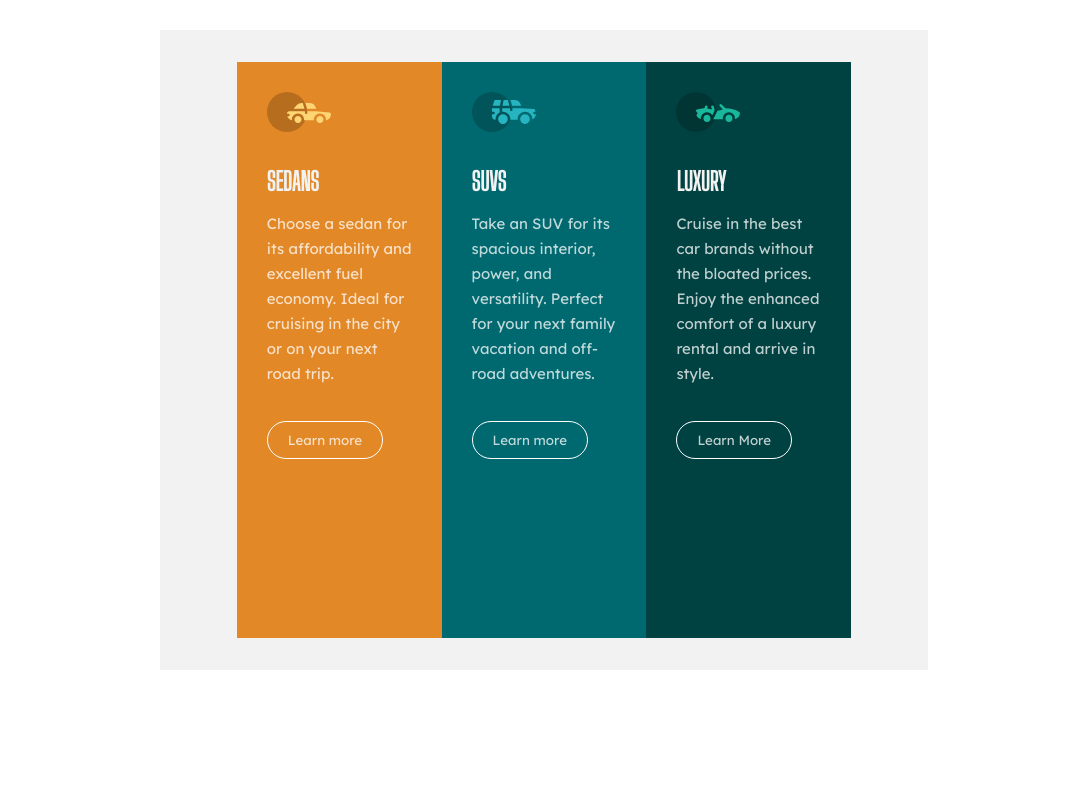
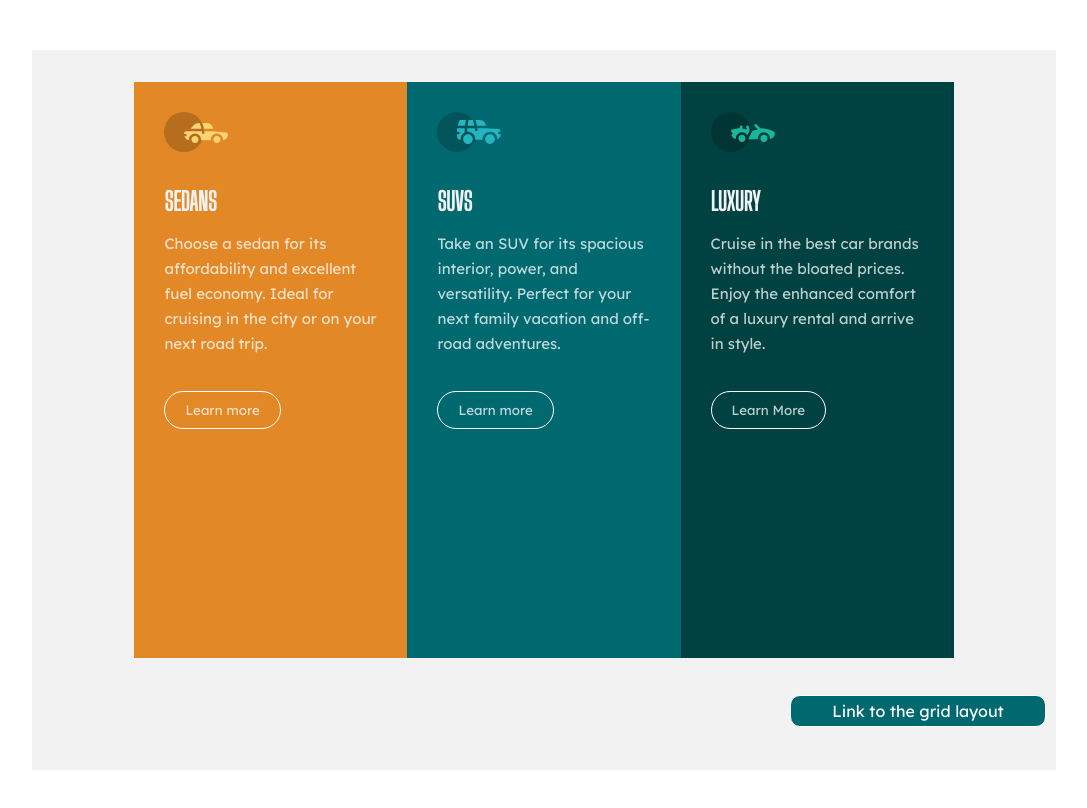
Before and after one commit to devHamidatRahman/layout-task, a plain HTML site: page index.html in a window 1280 px wide. Shown: the whole page, without its empty margins (96-1183 px from the left). Drawn offline with Linux system fonts and the light colour scheme.

Commit message:
Flex-Grid layout

```diff
--- a/flex.css
+++ b/flex.css
@@ -6,8 +6,9 @@
 
 .container{
     background-color: hsl(0, 0%, 95%);
-    margin:30px auto;
-    width:60%;
+    margin:50px auto;
+    width:80%;
+    height: 90vh;
 }
 
 .content{
@@ -17,7 +18,7 @@
     align-items: center;
     height: 80vh;
     flex-wrap: nowrap;
-    margin:30px auto;
+    margin: auto;
     width:80%;
     height: 80vh;
     border-radius: 5px;
@@ -71,3 +72,18 @@ p {
     color: hsla(0, 0%, 100%, 0.75);
     font-family:'Lexend Deca', sans-serif;
 }
+.grid-layout{
+    border-radius: 10px;
+    border:1px solid #fff;
+    text-align: center;
+    padding: 5px;
+    background-color:hsl(184, 100%, 22%) ;
+    cursor: pointer;
+    color:#fff;
+    font-family:'Lexend Deca', sans-serif;
+    margin: 5px 10px 10px auto;
+
+    display: block;
+    text-decoration: none;
+    width:25%;
+}
--- a/index.html
+++ b/index.html
@@ -9,6 +9,7 @@
     <link rel="stylesheet" href="flex.css">
 </head>
 <body>
+
     <div class="container">
         <div class="content">
             <div class="sedans">
@@ -29,9 +30,14 @@
                 <p>Cruise in the best car brands without the bloated prices. Enjoy the enhanced comfort of a luxury rental and arrive in style.</p>
                 <button class="learnmore-btn"> Learn More</button>
             </div>
+
         </div>
 
-        <!---->
+        <a href="grid.html" class= "grid-layout">Link to the grid layout</a>
+    </div>
+    <!--The grid layout---->
+    <div>
+
     </div>
 </body>
 
```
